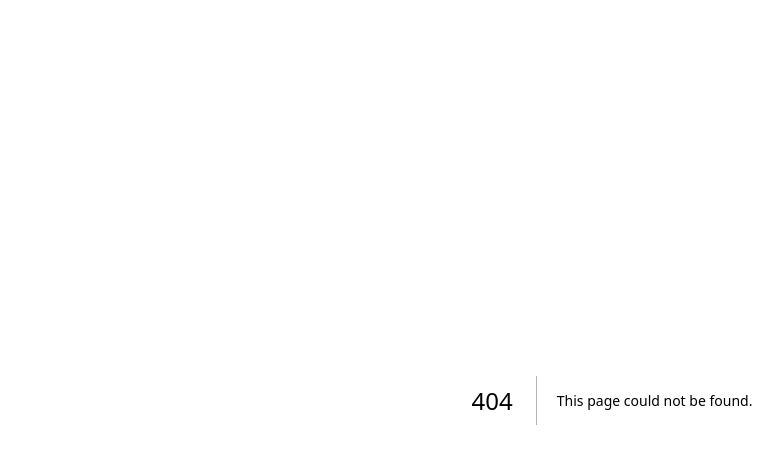
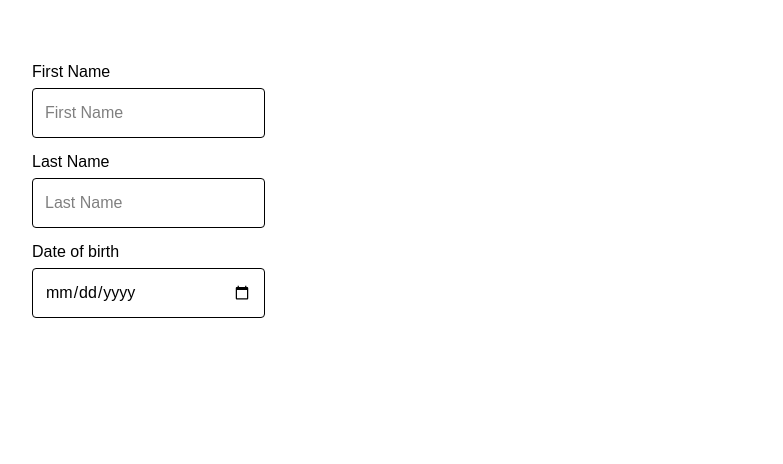
Before and after one commit to Jia-A/machine-coding, a Next.js app: page /formValidation in a window 1280 px wide. Before the commit this address had no page. Shown: the top 464 px of the page, without its empty margins (28-811 px from the left). Built offline with nearby package versions, Linux system fonts and the light colour scheme.

Commit message:
question - multistep-form

```diff
--- /dev/null
+++ b/app/formValidation/page.tsx
@@ -0,0 +1,12 @@
+import Form from '@/components/Form'
+
+
+const page = () => {
+  return (
+    <div>
+        <Form/>
+    </div>
+  )
+}
+
+export default page
--- /dev/null
+++ b/components/Form.tsx
@@ -0,0 +1,36 @@
+"use client";
+import { useState } from "react";
+import FormStep1 from "./FormStep1";
+import FormStep2 from "./FormStep2";
+import FormStep3 from "./FormStep3";
+
+const initialState = {
+    firstname : "",
+    lastname : "",
+    dob : "",
+    email : "",
+    password : ""
+}
+
+export type FormData = typeof initialState
+export type FormErrors = Partial<Record<keyof FormData, string>>
+
+
+const Form = () => {
+  const [currentStep, setCurrentStep] = useState<number>(1);
+  const [formData, setFormData] = useState<FormData>(initialState);
+const [errors, setErrors] = useState<FormErrors>({})
+  return (
+    <div>
+      {currentStep === 1 && (
+        <FormStep1 setCurrentStep={setCurrentStep} setFormData={setFormData} setErrors={setErrors} errors={errors} formData={formData} />
+      )}
+      {currentStep === 2 && (
+        <FormStep2 setCurrentStep={setCurrentStep} setFormData={setFormData} setErrors={setErrors} errors={errors} formData={formData} />
+      )}
+      {currentStep === 3 && <FormStep3 formData={formData} setCurrentStep={setCurrentStep}/>}
+    </div>
+  );
+};
+
+export default Form;
--- /dev/null
+++ b/components/FormStep1.tsx
@@ -0,0 +1,93 @@
+import { FormData, FormErrors } from "./Form";
+
+type Form1 = {
+  setCurrentStep: React.Dispatch<React.SetStateAction<number>>;
+  setFormData: React.Dispatch<React.SetStateAction<FormData>>;
+  formData: FormData;
+  setErrors: React.Dispatch<React.SetStateAction<FormErrors>>;
+  errors: FormErrors;
+};
+const FormStep1 = ({
+  setCurrentStep,
+  setFormData,
+  formData,
+  setErrors,
+  errors,
+}: Form1) => {
+  const handleOnChange = (e) => {
+    if (e.target.name === "firstname") {
+      setFormData((prev) => ({ ...prev, firstname: e.target.value }));
+      setErrors((prev)=> ({...prev, firstname : ""}))
+    }
+    if (e.target.name === "lastname") {
+      setFormData((prev) => ({ ...prev, lastname: e.target.value }));
+      setErrors((prev)=> ({...prev, lastname : ""}))
+    }
+    if (e.target.name === "dob") {
+      setFormData((prev) => ({ ...prev, dob: e.target.value }));
+      setErrors((prev)=> ({...prev, dob : ""}))
+    }
+  };
+
+const handleStep1 = () => {
+  const newErrors : FormErrors = {}
+  if (!formData.firstname) newErrors.firstname = 'Required'
+  if (!formData.lastname) newErrors.lastname = 'Required'
+  if (!formData.dob) newErrors.dob = 'Required'
+
+  setErrors(newErrors)
+
+  if (Object.keys(newErrors).length > 0) return
+
+  setCurrentStep(2)
+}
+  return (
+    <div className="flex flex-col justify-center w-fit bg-mauve-200 p-10 m-5 rounded gap-3">
+      <div className="flex flex-col gap-1">
+        <label htmlFor="firstname">First Name</label>
+        <input
+          name="firstname"
+          type="text"
+          placeholder="First Name"
+          required
+          className="p-3 border border-mauve-500 rounded"
+          onChange={(e) => handleOnChange(e)}
+          value={formData.firstname}
+        />
+        {errors.firstname && <div>Required field is empty.</div>}
+      </div>
+
+      <div className="flex flex-col gap-1">
+        <label htmlFor="lastname">Last Name</label>
+        <input
+          name="lastname"
+          type="text"
+          placeholder="Last Name"
+          required
+          className="p-3 border border-mauve-500 rounded"
+          onChange={(e) => handleOnChange(e)}
+          value={formData.lastname}
+        />
+        {errors.lastname && <div>Required field is empty.</div>}
+      </div>
+
+      <div className="flex flex-col gap-1">
+        <label htmlFor="dob">Date of birth</label>
+        <input
+          name="dob"
+          type="date"
+          required
+          className="p-3 border border-mauve-500 rounded"
+          onChange={(e) => handleOnChange(e)}
+          value={formData.dob}
+        />
+        {errors.dob && <div>Required field is empty.</div>}
+      </div>
+      <button  className="p-3 bg-mauve-500 text-white rounded" type="submit" onClick={handleStep1}>
+        Next step
+      </button>
+    </div>
+  );
+};
+
+export default FormStep1;
--- /dev/null
+++ b/components/FormStep2.tsx
@@ -0,0 +1,107 @@
+import { useState } from "react";
+import { FormData, FormErrors } from "./Form";
+const PASSWORD_REGEX = /^(?=.*\d).{8,}$/;
+const EMAIL_MATCH = /^[^\s@]+@[^\s@]+\.[^\s@]+$/
+type Form1 = {
+  setCurrentStep: React.Dispatch<React.SetStateAction<number>>;
+  setFormData: React.Dispatch<React.SetStateAction<FormData>>;
+  formData: FormData;
+  setErrors: React.Dispatch<React.SetStateAction<FormErrors>>;
+  errors: FormErrors;
+};
+const FormStep2 = ({
+  setCurrentStep,
+  setFormData,
+  formData,
+  setErrors,
+  errors,
+}: Form1) => {
+  const [confirmPassword, setConfirmPassword] = useState("");
+  const handleOnChange = (e) => {
+    if (e.target.name === "email") {
+      setFormData((prev) => ({ ...prev, email: e.target.value }));
+      setErrors((prev) => ({ ...prev, email: "" }));
+    }
+    if (e.target.name === "password") {
+      setFormData((prev) => ({ ...prev, password: e.target.value }));
+      setErrors((prev) => ({ ...prev, password: "" }));
+    }
+    if (e.target.name === "confirm password") {
+      setConfirmPassword(e.target.value);
+    }
+  };
+
+  const handleStep2 = () => {
+    const newErrors: FormErrors = {};
+    if (!formData.email || !EMAIL_MATCH.test(formData.email)) newErrors.email = "Please enter valid email";
+    if (!formData.password || !PASSWORD_REGEX.test(formData.password))
+      newErrors.password =
+        "Password must be at least 8 characters and contain a number";
+
+   if (formData.password !== confirmPassword) {
+  newErrors.password = newErrors.password ?? "Password Mismatch"
+}
+
+    setErrors(newErrors);
+
+    if (Object.keys(newErrors).length > 0) return;
+    setCurrentStep(3);
+  };
+  return (
+    <>
+    <button onClick={()=> setCurrentStep(1)}>Back</button>
+        <div className="flex flex-col justify-center w-fit bg-mauve-200 p-10 m-5 rounded gap-3">
+      <div className="flex flex-col gap-1">
+        <label htmlFor="email">Email</label>
+        <input
+          name="email"
+          type="email"
+          placeholder="Email"
+          required
+          className="p-3 border border-mauve-500 rounded"
+          onChange={(e) => handleOnChange(e)}
+          value={formData.email}
+        />
+        {errors.email && <div>{errors.email}</div>}
+      </div>
+
+      <div className="flex flex-col gap-1">
+        <label htmlFor="password">Password</label>
+        <input
+          name="password"
+          type="password"
+          placeholder="Password"
+          required
+          min={8}
+          className="p-3 border border-mauve-500 rounded"
+          onChange={(e) => handleOnChange(e)}
+          value={formData.password}
+        />
+        {errors.password && <div>{errors.password}</div>}
+      </div>
+
+      <div className="flex flex-col gap-1">
+        <label htmlFor="confirm password">Confirm Password</label>
+        <input
+          name="confirm password"
+          type="password"
+          placeholder="Confirm Password"
+          required
+          className="p-3 border border-mauve-500 rounded"
+          onChange={(e) => handleOnChange(e)}
+          value={confirmPassword}
+        />
+      </div>
+      <button
+        className="p-3 bg-mauve-500 text-white rounded"
+        type="submit"
+        onClick={handleStep2}
+      >
+        Next step
+      </button>
+    </div></>
+
+  );
+};
+
+export default FormStep2;
--- /dev/null
+++ b/components/FormStep3.tsx
@@ -0,0 +1,38 @@
+import { FormData } from "./Form";
+
+type Props = {
+  formData: FormData;
+  setCurrentStep : React.Dispatch<React.SetStateAction<number>>
+};
+
+const FormStep3 = ({ formData, setCurrentStep }: Props) => {
+  const handleSubmit = () => {
+    alert(JSON.stringify(formData, null, 2));
+  };
+
+  return (
+    <>
+    <button onClick={()=> setCurrentStep(2)}>Back</button>
+    <div className="flex flex-col w-fit bg-mauve-200 p-10 m-5 rounded gap-3">
+      <h2 className="text-lg font-semibold">Review your details</h2>
+      <div className="flex flex-col gap-2">
+        {Object.entries(formData).map(([key, value]) => (
+          <div key={key} className="flex gap-2">
+            <span className="font-medium capitalize">{key}:</span>
+            <span>{value || "-"}</span>
+          </div>
+        ))}
+      </div>
+      <button
+        type="button"
+        onClick={handleSubmit}
+        className="p-3 bg-mauve-500 text-white rounded"
+      >
+        Submit
+      </button>
+    </div>
+    </>
+  );
+};
+
+export default FormStep3;
```
